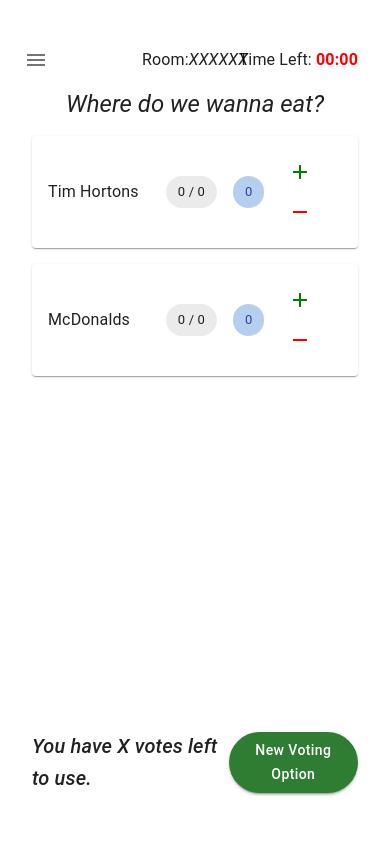
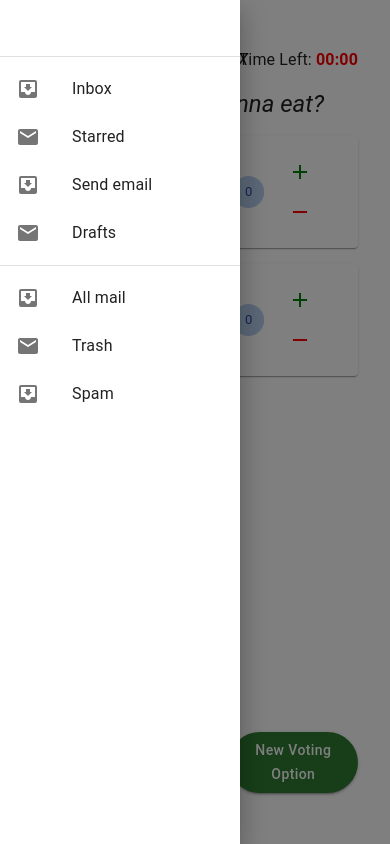
Before and after one commit to Katie500/Decidr, a React (Create React App) app in the folder client/: page /room in a window 390 px wide. Both pictures are taken after a click on the button 36 px from the left and 60 px from the top of the page. Built offline with nearby package versions, Linux system fonts and the light colour scheme; no server answers; the HTML template or start-up script is replaced by a standard one.

Commit message:
added media queries for drawer

```diff
--- a/client/src/pages/Room/Drawer.jsx
+++ b/client/src/pages/Room/Drawer.jsx
@@ -17,14 +17,18 @@
 import { useMediaQuery } from '@mui/material';
 import { useEffect } from 'react';
 
-export default function PermanentDrawerLeft({ open = false, drawerWidth }) {
+export default function PermanentDrawerLeft({
+  open,
+  setDrawerOpen,
+  drawerWidth,
+}) {
+  console.log('drawer is :', open);
   const isMobile = useMediaQuery((theme) => theme.breakpoints.down('md'));
-  const [drawerOpen, setDrawerOpen] = useState(false);
 
   useEffect(() => {
     // Update the drawer state based on screen size and passed `open` prop
     if (isMobile) {
-      setDrawerOpen(false);
+      setDrawerOpen(open);
     } else {
       setDrawerOpen(true);
     }
@@ -44,7 +48,7 @@
           },
         }}
         variant={isMobile ? 'temporary' : 'permanent'}
-        open={drawerOpen}
+        open={open}
         onClose={() => setDrawerOpen(false)}
         anchor="left"
       >
--- a/client/src/pages/Room/RoomPage.jsx
+++ b/client/src/pages/Room/RoomPage.jsx
@@ -10,7 +10,6 @@
 import LoadingBackdrop from '../../components/global/LoadingBackdrop';
 import MenuIcon from '@mui/icons-material/Menu';
 import { UserContext } from '../../contexts/UserContext';
-import { useNavigate } from 'react-router-dom';
 import PermanentDrawerLeft from './Drawer';
 import VotingOptionCard from './VotingOptionCard';
 import AddNewOptionModal from './NewOptionModal';
@@ -35,15 +34,13 @@
 const Room = ({}) => {
   const [pending, setPending] = useState(false);
   const [votionOptions, setVotingOptions] = useState(dummyVotingOptions);
+  const [drawerOpen, setDrawerOpen] = useState(false); // Drawer state
   const [openNewOption, setOpenNewOption] = useState(false); // Modal state
   const [newOptionText, setNewOptionText] = useState('');
   const { userDetails, updateUserDetails } = useContext(UserContext);
-
   const hideDesktopDrawer = useMediaQuery((theme) =>
     theme.breakpoints.down('md')
   );
-
-  const navigate = useNavigate();
 
   const closeNewOptionModal = () => {
     setOpenNewOption(false);
@@ -69,7 +66,11 @@
 
   return (
     <>
-      <PermanentDrawerLeft drawerWidth={drawerWidth} />
+      <PermanentDrawerLeft
+        drawerWidth={drawerWidth}
+        open={drawerOpen}
+        setDrawerOpen={setDrawerOpen}
+      />
       <Grid
         className="container roomWrapper"
         sx={{
@@ -78,9 +79,12 @@
       >
         <Box className="widthConstraint contentBox">
           <Box className="headerBox">
-            {/* ONLY SHOW */}
+            {/* ONLY SHOW HAMBURGER ON MOBILE*/}
             {hideDesktopDrawer && (
-              <IconButton className="menuIcon">
+              <IconButton
+                className="menuIcon"
+                onClick={() => setDrawerOpen(true)}
+              >
                 <MenuIcon />
               </IconButton>
             )}
```
